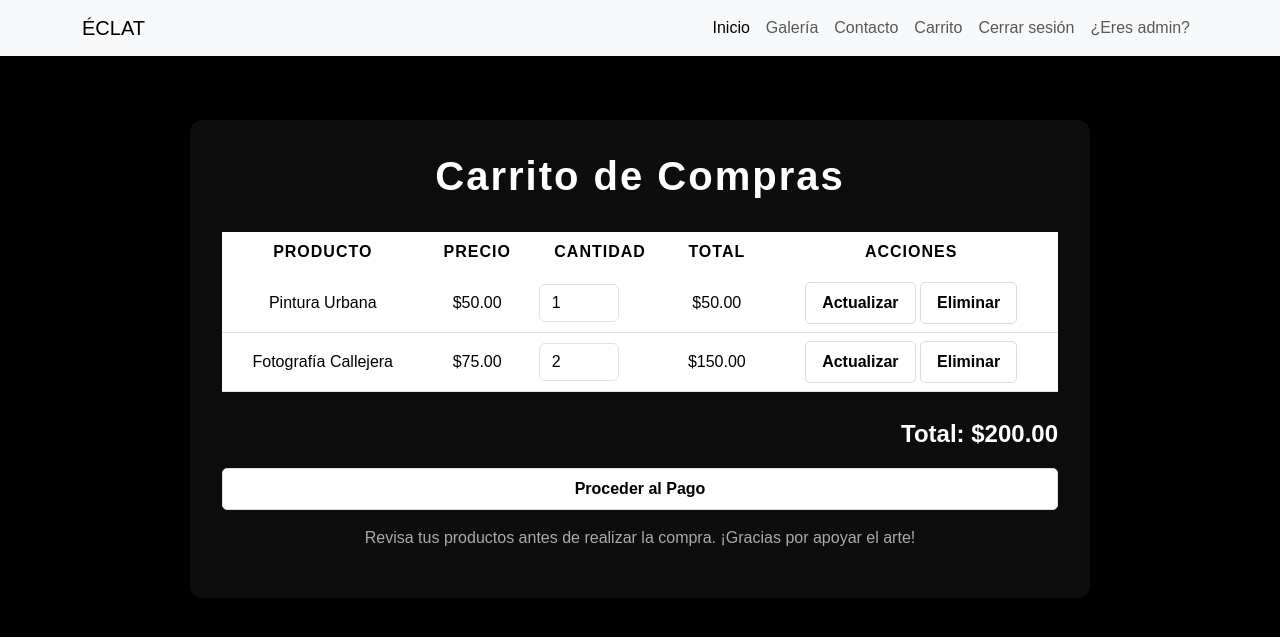
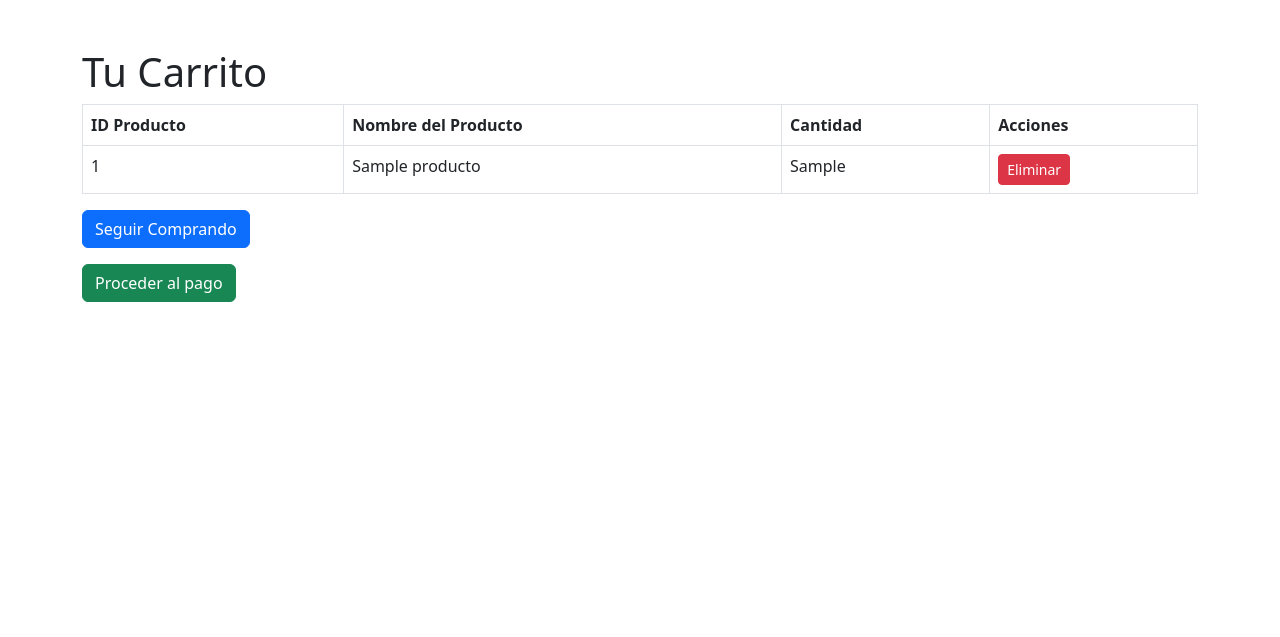
Before and after one commit to DarinaBasurto/FinalProject, a PHP site: page /carrito.php in a window 1280 px wide. Shown: the top 637 px of the page. Run offline with PHP 8.4, Linux system fonts and the light colour scheme; the visitor is signed in with stand-in values (Sample User, id 1); tables that the repository leaves empty or names only in its code hold one stand-in row (values such as "Sample post").

Commit message:
Hice bien el mecanismo del carrito Agregué una tabla llamada "carrito_productos" para hacer la relación entre el carrito y el producto y que cada carrito tuviera un id diferente. Modifiqué la tabla de CARRITO para que esa sea solo la relación entre el carrito y el usuario. Solo falta completar la página de pagos y su relación con la base de datos.

```diff
--- a/carrito.php
+++ b/carrito.php
@@ -1,178 +1,160 @@
+<?php
+ini_set('display_errors', 1);
+ini_set('display_startup_errors', 1);
+error_reporting(E_ALL);
+
+session_start(); // Iniciar la sesión
+
+// Verificar si el usuario está autenticado
+if (!isset($_SESSION['id_usuario'])) {
+    header("Location: login.php"); // Redirigir al inicio de sesión
+    exit();
+}
+
+// Obtener el ID del usuario desde la sesión
+$id_usuario = $_SESSION['id_usuario'];
+
+$mysqli = new mysqli("localhost", "root", "", "TIENDA"); // Ajusta el nombre de la base de datos
+
+// Verificar la conexión
+if ($mysqli->connect_error) {
+    die("Error de conexión: " . $mysqli->connect_error);
+}
+
+// Verificar si el usuario ya tiene un carrito activo
+$carrito_query = "SELECT id_carrito FROM CARRITO WHERE id_usuario = ?";
+$carrito_stmt = $mysqli->prepare($carrito_query);
+$carrito_stmt->bind_param("i", $id_usuario);
+$carrito_stmt->execute();
+$carrito_result = $carrito_stmt->get_result();
+
+if ($carrito_result->num_rows > 0) {
+    // Si el carrito ya existe, obtener el ID del carrito
+    $carrito_row = $carrito_result->fetch_assoc();
+    $id_carrito = $carrito_row['id_carrito'];
+} else {
+    // Si el carrito no existe, crear uno nuevo
+    $create_carrito_query = "INSERT INTO CARRITO (id_usuario) VALUES (?)";
+    $create_carrito_stmt = $mysqli->prepare($create_carrito_query);
+    $create_carrito_stmt->bind_param("i", $id_usuario);
+    $create_carrito_stmt->execute();
+    $id_carrito = $mysqli->insert_id; // Obtener el ID del nuevo carrito
+    $create_carrito_stmt->close();
+}
+
+$carrito_stmt->close();
+
+// Agregar un producto al carrito
+if (isset($_GET['id_producto'])) {
+    $id_producto = (int)$_GET['id_producto'];
+
+    // Verificar si el producto ya está en el carrito del usuario
+    $query = "SELECT cantidad FROM carrito_productos WHERE id_carrito = ? AND id_producto = ?";
+    $stmt = $mysqli->prepare($query);
+    $stmt->bind_param("ii", $id_carrito, $id_producto);
+    $stmt->execute();
+    $result = $stmt->get_result();
+
+    if ($result->num_rows > 0) {
+        // Si el producto ya existe en el carrito, incrementar la cantidad
+        $row = $result->fetch_assoc();
+        $cantidad = $row['cantidad'] + 1;
+
+        $update_query = "UPDATE carrito_productos SET cantidad = ? WHERE id_carrito = ? AND id_producto = ?";
+        $update_stmt = $mysqli->prepare($update_query);
+        $update_stmt->bind_param("iii", $cantidad, $id_carrito, $id_producto);
+        $update_stmt->execute();
+        $update_stmt->close();
+    } else {
+        // Si no existe, insertar el producto en el carrito
+        $insert_query = "INSERT INTO carrito_productos (id_carrito, id_producto, cantidad) VALUES (?, ?, 1)";
+        $insert_stmt = $mysqli->prepare($insert_query);
+        $insert_stmt->bind_param("ii", $id_carrito, $id_producto);
+        $insert_stmt->execute();
+        $insert_stmt->close();
+    }
+
+    $stmt->close();
+
+    // Redirigir para evitar reenvíos del formulario
+    header("Location: carrito.php");
+    exit();
+}
+
+// Eliminar un producto del carrito
+if (isset($_GET['eliminar_id'])) {
+    $id_producto = (int)$_GET['eliminar_id'];
+
+    $delete_query = "DELETE FROM carrito_productos WHERE id_carrito = ? AND id_producto = ?";
+    $delete_stmt = $mysqli->prepare($delete_query);
+    $delete_stmt->bind_param("ii", $id_carrito, $id_producto);
+    $delete_stmt->execute();
+    $delete_stmt->close();
+
+    // Redirigir para evitar reenvíos del formulario
+    header("Location: carrito.php");
+    exit();
+}
+?>
+
 <!DOCTYPE html>
-<html lang="es">
+<html lang="en">
 <head>
     <meta charset="UTF-8">
     <meta name="viewport" content="width=device-width, initial-scale=1.0">
-    <title>Carrito de Compras | Éclat</title>
-    <!-- Bootstrap CSS -->
-    <link href="https://cdn.jsdelivr.net/npm/bootstrap@5.3.0-alpha1/dist/css/bootstrap.min.css" rel="stylesheet">
-    <nav class="navbar navbar-expand-lg navbar-light bg-light">
-    <div class="container">
-        <a class="navbar-brand" href="main.html">ÉCLAT</a>
-        <button class="navbar-toggler" type="button" data-bs-toggle="collapse" data-bs-target="#navbarNav" aria-controls="navbarNav" aria-expanded="false" aria-label="Toggle navigation">
-            <span class="navbar-toggler-icon"></span>
-        </button>
-        <div class="collapse navbar-collapse" id="navbarNav">
-            <ul class="navbar-nav ms-auto">
-                <li class="nav-item">
-                    <a class="nav-link active" aria-current="page" href="tienda.php">Inicio</a>
-                </li>
-                <li class="nav-item">
-                    <a class="nav-link" href="galeria.php">Galería</a>
-                </li>
-                <li class="nav-item">
-                    <a class="nav-link" href="contacto.html">Contacto</a>
-                </li>
-                <li class="nav-item">
-                    <a class="nav-link" href="carrito.php">Carrito</a>
-                </li>
-                <li class="nav-item">
-                    <a class="nav-link" href="logout.php">Cerrar sesión</a>
-                </li>
-                <li class="nav-item">
-                    <a class="nav-link" href="eliminarproducto.php">¿Eres admin?</a>
-                </li>
-            </ul>
-        </div>
-    </div>
-</nav>
-    <style>
-        /* Estilos generales */
-        body {
-            background: black;
-            color: white;
-            font-family: 'Arial', sans-serif;
-        }
-
-        /* Contenedor del carrito */
-        .cart-container {
-            max-width: 900px;
-            margin: 5% auto;
-            padding: 2rem;
-            background-color: rgba(255, 255, 255, 0.05); /* Fondo semitransparente */
-            border-radius: 12px;
-            box-shadow: 0 0 15px rgba(0, 0, 0, 0.5);
-        }
-
-        /* Título */
-        .cart-title {
-            font-size: 2.5rem;
-            text-align: center;
-            font-weight: bold;
-            margin-bottom: 2rem;
-            letter-spacing: 2px;
-        }
-
-        /* Estilo de la tabla */
-        .table {
-            color: white;
-            background: none; /* Fondo transparente */
-        }
-
-        .table th {
-            text-transform: uppercase;
-            font-size: 1rem;
-            letter-spacing: 1px;
-            border-bottom: 2px solid white;
-        }
-
-        .table td {
-            vertical-align: middle;
-        }
-
-        .table input {
-            color: black;
-        }
-
-        /* Botones */
-        .btn-delete, .btn-update, .btn-checkout {
-            background-color: #ffffff; /* Blanco */
-            color: black;
-            font-weight: bold;
-            border: 1px solid #ddd; /* Borde gris claro */
-            padding: 0.5rem 1rem;
-            border-radius: 5px;
-            transition: all 0.3s;
-        }
-
-        .btn-delete:hover, .btn-update:hover, .btn-checkout:hover {
-            background-color: #f0f0f0; /* Gris claro al hover */
-            color: black;
-            border-color: #bbb; /* Borde gris oscuro */
-        }
-
-        /* Total */
-        .total-container {
-            text-align: right;
-            font-size: 1.5rem;
-            font-weight: bold;
-            color: white;
-            margin-top: 1.5rem;
-        }
-
-        /* Texto adicional */
-        .description {
-            text-align: center;
-            font-size: 1rem;
-            color: #aaaaaa;
-            margin-top: 1rem;
-        }
-    </style>
+    <title>Carrito de Compras</title>
+    <link rel="stylesheet" href="https://cdn.jsdelivr.net/npm/bootstrap@5.3.0/dist/css/bootstrap.min.css">
 </head>
 <body>
+<div class="container mt-5">
+    <h1>Tu Carrito</h1>
 
-<div class="cart-container">
-    <h2 class="cart-title">Carrito de Compras</h2>
-    <table class="table text-center">
+    <?php
+    $cart_query = "
+        SELECT cp.id_producto, cp.cantidad, p.nombre
+        FROM carrito_productos cp
+        INNER JOIN productos p ON cp.id_producto = p.id_producto
+        WHERE cp.id_carrito = ?";
+    $cart_stmt = $mysqli->prepare($cart_query);
+    $cart_stmt->bind_param("i", $id_carrito);
+    $cart_stmt->execute();
+    $cart_result = $cart_stmt->get_result();
+
+    if ($cart_result->num_rows == 0): ?>
+        <p>Tu carrito está vacío.</p>
+        <a href="galeria.php" class="btn btn-primary">Volver a Productos</a>
+    <?php else: ?>
+    <table class="table table-bordered">
         <thead>
             <tr>
-                <th>Producto</th>
-                <th>Precio</th>
+                <th>ID Producto</th>
+                <th>Nombre del Producto</th>
                 <th>Cantidad</th>
-                <th>Total</th>
                 <th>Acciones</th>
             </tr>
         </thead>
         <tbody>
-            <!-- Ejemplo de producto -->
+        <?php while ($row = $cart_result->fetch_assoc()): ?>
          <tr>
-                <td>Pintura Urbana</td>
-                <td>$50.00</td>
-                <td><input type="number" value="1" min="1" class="form-control" style="max-width: 80px;"></td>
-                <td>$50.00</td>
+            <td><?= htmlspecialchars($row['id_producto']); ?></td>
+            <td><?= htmlspecialchars($row['nombre']); ?></td>
+            <td><?= htmlspecialchars($row['cantidad']); ?></td>
             <td>
-                    <button class="btn btn-update">Actualizar</button>
-                    <button class="btn btn-delete">Eliminar</button>
+                <a href="carrito.php?eliminar_id=<?= $row['id_producto']; ?>" class="btn btn-danger btn-sm">Eliminar</a>
             </td>
          </tr>
-            <tr>
-                <td>Fotografía Callejera</td>
-                <td>$75.00</td>
-                <td><input type="number" value="2" min="1" class="form-control" style="max-width: 80px;"></td>
-                <td>$150.00</td>
-                <td>
-                    <button class="btn btn-update">Actualizar</button>
-                    <button class="btn btn-delete">Eliminar</button>
-                </td>
-            </tr>
+    <?php endwhile; ?>
 </tbody>
 </table>
+        <a href="galeria.php" class="btn btn-primary">Seguir Comprando</a>
+        <div class="mt-3">
+            <a href="pago.php" class="btn btn-success">Proceder al pago</a>
+        </div>
+    <?php endif;
 
-    <!-- Total -->
-    <div class="total-container">
-        Total: $200.00
+    $cart_stmt->close();
+    $mysqli->close();
+    ?>
 </div>
-
-    <!-- Botón de pago -->
-   <!-- Botón de pago modificado -->
-    <a href="pago.html" class="btn btn-checkout mt-3 w-100">Proceder al Pago</a>
-
-
-    <!-- Descripción adicional -->
-    <p class="description">Revisa tus productos antes de realizar la compra. ¡Gracias por apoyar el arte!</p>
-</div>
-
-<!-- Bootstrap JS -->
-<script src="https://cdn.jsdelivr.net/npm/bootstrap@5.3.0-alpha1/dist/js/bootstrap.bundle.min.js"></script>
 </body>
 </html>
--- a/contacto.html
+++ b/contacto.html
@@ -8,7 +8,7 @@
     <link href="https://cdn.jsdelivr.net/npm/bootstrap@5.3.0-alpha1/dist/css/bootstrap.min.css" rel="stylesheet">
     <nav class="navbar navbar-expand-lg navbar-light bg-light">
         <div class="container">
-            <a class="navbar-brand" href="main.php">ÉCLAT</a>
+            <a class="navbar-brand" href="main.html">ÉCLAT</a>
             <button class="navbar-toggler" type="button" data-bs-toggle="collapse" data-bs-target="#navbarNav" aria-controls="navbarNav" aria-expanded="false" aria-label="Toggle navigation">
                 <span class="navbar-toggler-icon"></span>
             </button>
--- a/galeria.php
+++ b/galeria.php
@@ -80,10 +80,11 @@ $result = $conn->query($sql);
                                     <p class="card-text"><small>Fabricante: <?= htmlspecialchars($row['fabricante']); ?></small></p>
                                     <p class="card-text"><small>Origen: <?= htmlspecialchars($row['origen']); ?></small></p>
                                     <?php if ($row['stock'] > 0) { ?>
-                                        <a href="carrito.php?id_producto=<?= $row['id_producto']; ?>" class="btn btn-primary">Agregar al Carrito</a>
+                                    <a href="carrito.php?id_producto=<?= $row['id_producto']; ?>" class="btn btn-primary">Agregar al Carrito</a>
                                     <?php } else { ?>
-                                        <button class="btn btn-secondary" disabled>Agotado</button>
+                                      <button class="btn btn-secondary" disabled>Agotado</button>
                                     <?php } ?>
+
                                 </div>
                             </div>
                         </div>
--- a/main.html
+++ b/main.html
@@ -69,7 +69,7 @@
     <div class="subtitle">Galería de arte</div>
     <div class="nav-links">
         <a href="tienda.php">Ir a tienda</a>
-        <a href="acerca.html">Acerca de</a>
+        <a href="about.html">Acerca de</a>
         <a href="contacto.html">Contáctanos</a>
     </div>
     <div class="mt-5">
```
Also changed, not shown: about.html (added, +105 -0 lines), eliminarproducto.php (+47 -4 lines), nuevoproducto.php (+7 -13 lines), signup.php (+11 -6 lines). Lines whose indentation alone changed are shown as unchanged.
